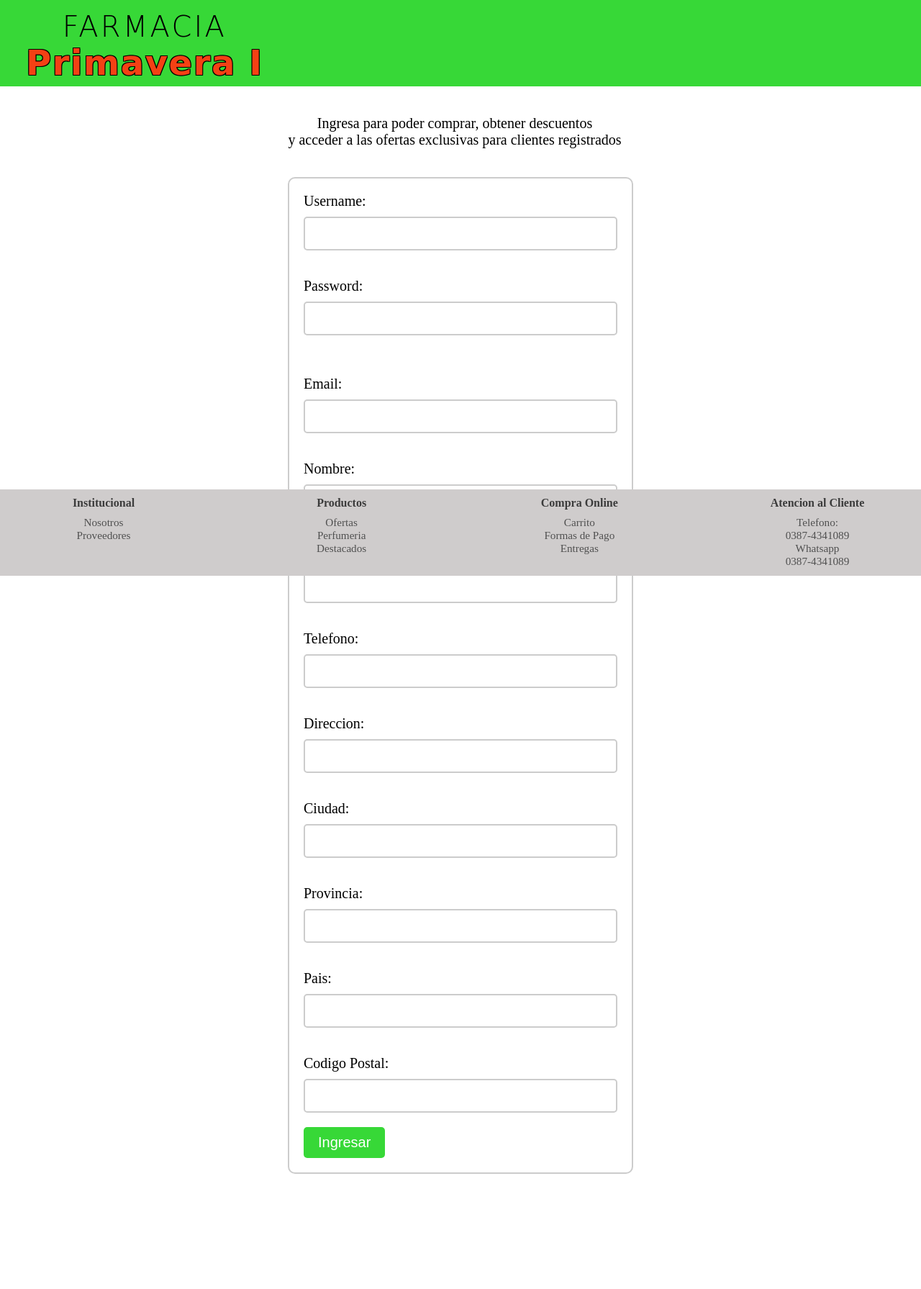
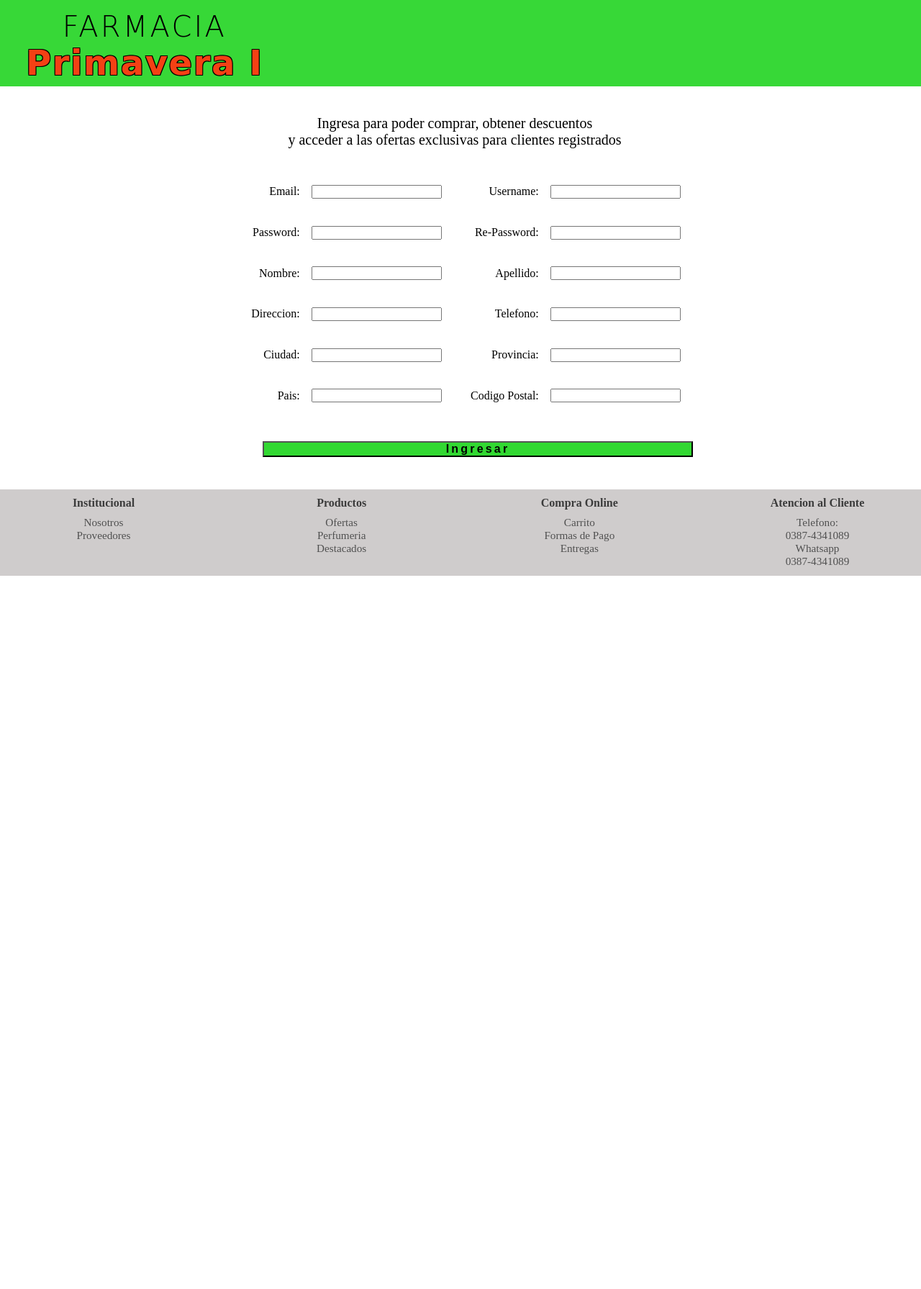
Before and after one commit to JoseModad/ecommerce, a FastAPI app: page /registrarse in a window 1280 px wide. Shown: the whole page at 72% size. After the commit the page ends 800 px from the top, so only its background shows below. Run offline with FastAPI, Linux system fonts and the light colour scheme; some web fonts are replaced.

Commit message:
Agregar funcionalidad de registro y modificar estilos

```diff
--- a/app/static/registrarse.css
+++ b/app/static/registrarse.css
@@ -7,40 +7,58 @@
 	margin-bottom: 5vh;
 }
 
-.parra, h2 {
+.parra,
+h2 {
 	text-align: center;
 }
 
-form {
-	width: 60vh;
-	margin: auto;
-	padding: 20px;
-	border: 2px solid #ccc;
-	border-radius: 10px;
-	margin-bottom: 20vh;
+.formulario-registro {
+	display: flex;
+	align-items: center;
+	justify-content: center;
+	height: 50vh;
+	margin-right: 2vh;
 }
 
-label {
-	display: block;
-	margin-bottom: 10px;
-	font-size: 2.5vh;
+form {
+	display: flex;
+	flex-wrap: wrap;
+	align-items: center;
+	justify-content: center;
+	margin: auto;
+	height: 50vh;
+	width: 85vh;
+	width: calc(85vh - 2vh);
+	text-align: left;
 }
 
-input {
-	display: block;
-	margin-bottom: 20px;
-	width: 100%;
-	padding: 10px;
-	font-size: 2.5vh;
-	border-radius: 5px;
-	border: 2px solid #ccc;
+.form-group {
+	display: flex;
+	align-items: center;
+	flex-basis: 50%;
+	max-width: 50%;
+	margin-bottom: 1rem;
+}
+
+.form-group label {
+	flex-basis: 40%;
+	max-width: 40%;
+	padding-right: 1rem;
+	text-align: right;
+}
+
+.form-group input {
+	flex-basis: 50%;
+	max-width: 60%;
 }
 
 button {
-	background-color: rgb(55, 216, 55);
-	color: white;
-	padding: 10px 20px;
-	border: none;
-	border-radius: 5px;
-	font-size: 2.5vh;
+	flex-basis: 100%;
+	max-width: 90%;
+	margin-top: 1rem;
+	background-color: rgb(50, 216, 50);
+	margin-left: 8vh;
+	font-size: 2vh;
+	letter-spacing: 0.4vh;
+	font-weight: bold;
 }
--- /dev/null
+++ b/app/static/registrarse.js
@@ -0,0 +1,39 @@
+window.addEventListener("load", function () {
+    const passwordField = document.getElementById("password");
+    const repasswordField = document.getElementById("repassword");
+    let isPasswordFieldValid = false;
+    let isPasswordMatch = false;
+
+    repasswordField.readOnly = true;
+    repasswordField.style.color = "gray";
+
+    passwordField.addEventListener("input", function () {
+        isPasswordFieldValid = this.value.length > 5;
+        repasswordField.readOnly = !isPasswordFieldValid;
+        repasswordField.style.color = isPasswordFieldValid ? "initial" : "gray";
+        isPasswordMatch = false;
+        repasswordField.style.backgroundColor = "";
+    });
+
+    // Comparar las contraseñas al cambiar de campo en el repassword
+    repasswordField.addEventListener("input", function () {
+        if (isPasswordFieldValid) {
+            if (this.value.length === passwordField.value.length && this.value === passwordField.value) {
+                isPasswordMatch = true;
+                this.style.backgroundColor = "lightgreen";
+            } else {
+                isPasswordMatch = false;
+                this.style.backgroundColor = "lightcoral";
+            }
+        }
+    });
+
+    repasswordField.addEventListener("blur", function () {
+        if (isPasswordFieldValid && !isPasswordMatch) {
+            this.value = "";
+            passwordField.value = "";
+            this.readOnly = true;
+            this.style.color = "gray";
+        }
+    });
+});
--- a/app/templates/ingresar.html
+++ b/app/templates/ingresar.html
@@ -18,10 +18,8 @@
 	<form method="POST" action="/login">
 		<label for="username">Username:</label>
 		<input type="text" name="username" id="username">
-		<br>
 		<label for="password">Password:</label>
 		<input type="password" name="password" id="password">
-		<br>
 		<button type="submit">Ingresar</button>
   	</form>
 
--- a/app/templates/layout.html
+++ b/app/templates/layout.html
@@ -62,6 +62,6 @@
 			</div>
 		</footer>
 	</div>
-	<script src="../static/main.js"></script>
+	{% block scripts %}{% endblock %}
 </body>
 </html>
--- a/app/templates/proveedores.html
+++ b/app/templates/proveedores.html
@@ -15,7 +15,7 @@
 
 {% block content1 %}
 	<div class="tit">
-		<h2>Para comunicarse con nosotros puede usar los telefonos de Atencion al Cliente en el horario de 9 a 14 hs</h2>
-		<p class="parra">Tambien puede comunicarse al email con el asunto proveedores para una rapida Atencion</p>
+		<h2>Para comunicarse con nosotros puede usar los telefonos de Atencion al Cliente en el horario de 9 a 14 hs</h2><br>
+		<p class="parra">Tambien puede comunicarse al email: manuel@gmail.com <br> con el asunto proveedores para una mas rapida Atencion</p>
 	</div>
 {% endblock %}
--- a/app/templates/registrarse.html
+++ b/app/templates/registrarse.html
@@ -3,53 +3,76 @@
 {% block styles %}
 {{ super() }}
 <link rel="stylesheet" href="{{  url_for('static', path='registrarse.css') }}">
+<script src="{{  url_for('static', path='registrarse.js') }}"></script>
 {% endblock %}
 
 {% block content %}
 
 <div class="tit">
-		<p class="parra">Ingresa para poder comprar, obtener descuentos <br> y acceder a las ofertas exclusivas para clientes registrados</p>
+	<p class="parra">Ingresa para poder comprar, obtener descuentos <br> y acceder a las ofertas exclusivas para
+		clientes registrados</p>
 </div>
 
 {% endblock %}
 
 {% block content1 %}
 
+	<div class="formulario-registro">
 		<form method="POST" action="/registro">
+			<div class="form-group">
+				<label for="email">Email:</label>
+				<input type="email" name="email" id="email" required>
+			</div>
+			<div class="form-group">
 				<label for="username">Username:</label>
-		<input type="text" name="username" id="username">
-		<br>
+				<input type="text" name="username" id="username" required>
+			</div>
+			<div class="form-group">
 				<label for="password">Password:</label>
-		<input type="password" name="password" id="password">
-		<br>
-		<br>
-		<label for="email">Email:</label>
-		<input type="email" name="email" id="email">
-		<br>
+				<input type="password" name="password" id="password" required>
+			</div>
+			<div class="form-group">
+				<label for="repassword">Re-Password:</label>
+				<input type="password" name="repassword" id="repassword" required>
+			</div>
+			<div class="form-group">
 				<label for="nombre">Nombre:</label>
-		<input type="nombre" name="nombre" id="nombre">
-		<br>
+				<input type="nombre" name="nombre" id="nombre" required>
+			</div>
+			<div class="form-group">
 				<label for="apellido">Apellido:</label>
-		<input type="apellido" name="apellido" id="apellido">
-		<br>
+				<input type="apellido" name="apellido" id="apellido" required>
+			</div>
+			<div class="form-group">
+				<label for="direccion">Direccion:</label>
+				<input type="direccion" name="direccion" id="direccion" required>
+			</div>
+			<div class="form-group">
 				<label for="telefono">Telefono:</label>
-		<input type="telefono" name="telefono" id="telefono">
-		<br>
-		<label for="direccion">Direccion:</label>
-		<input type="direccion" name="direccion" id="direccion">
-		<br>
+				<input type="telefono" name="telefono" id="telefono" required>
+			</div>
+			<div class="form-group">
 				<label for="ciudad">Ciudad:</label>
-		<input type="ciudad" name="ciudad" id="ciudad">
-		<br>
+				<input type="ciudad" name="ciudad" id="ciudad" required>
+			</div>
+			<div class="form-group">
 				<label for="provincia">Provincia:</label>
-		<input type="provincia" name="provincia" id="provincia">
-		<br>
+				<input type="provincia" name="provincia" id="provincia" required>
+			</div>
+			<div class="form-group">
 				<label for="pais">Pais:</label>
 				<input type="pais" name="pais" id="pais">
-		<br>
+			</div>
+			<div class="form-group">
 				<label for="codigo_postal">Codigo Postal:</label>
-		<input type="codigo_postal" name="codigo_postal" id="codigo_postal">
+				<input type="codigo_postal" name="codigo_postal" id="codigo_postal" required>
+			</div>
 			<button type="submit">Ingresar</button>
 		</form>
+	</div>
 
 {% endblock %}
+
+{% block scripts %}
+    <script type="text/javascript" src="../static/registrarse.js"></script>
+{% endblock %}
```
Lines whose indentation alone changed are shown as unchanged.
